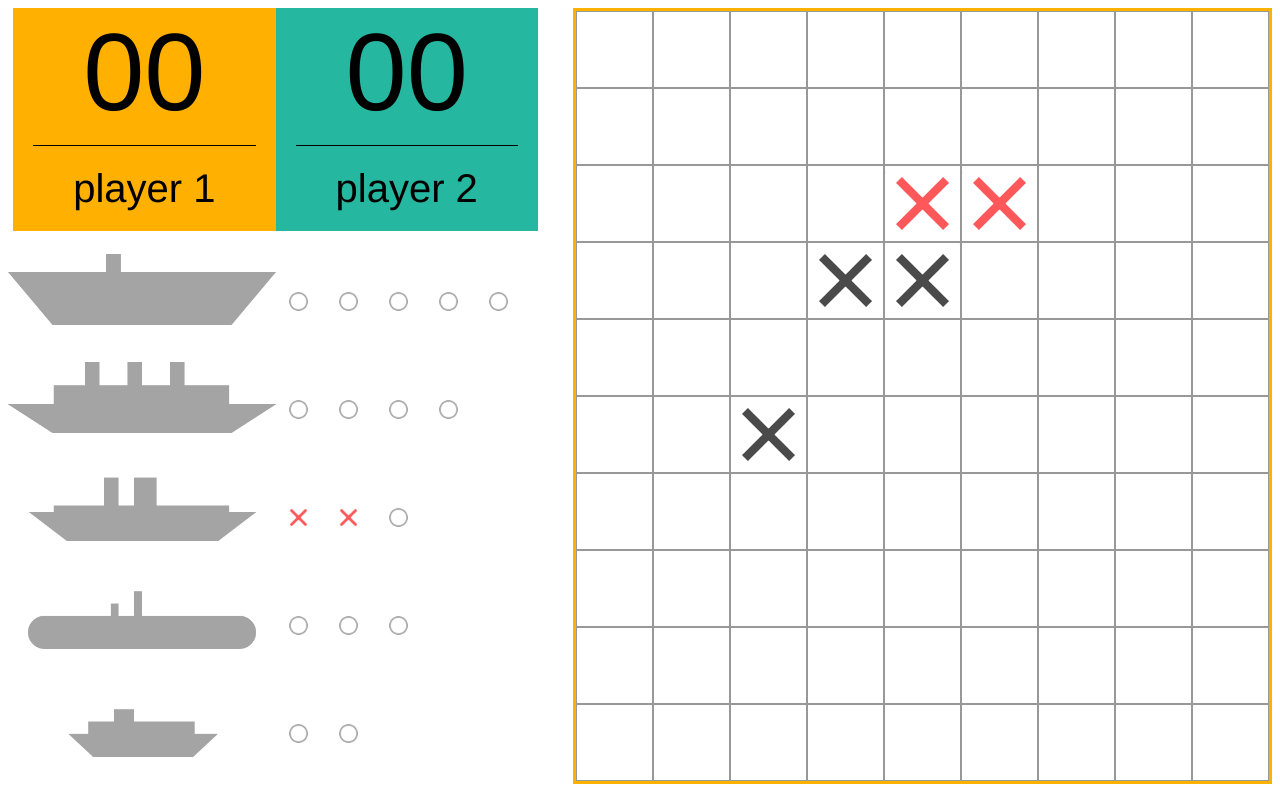
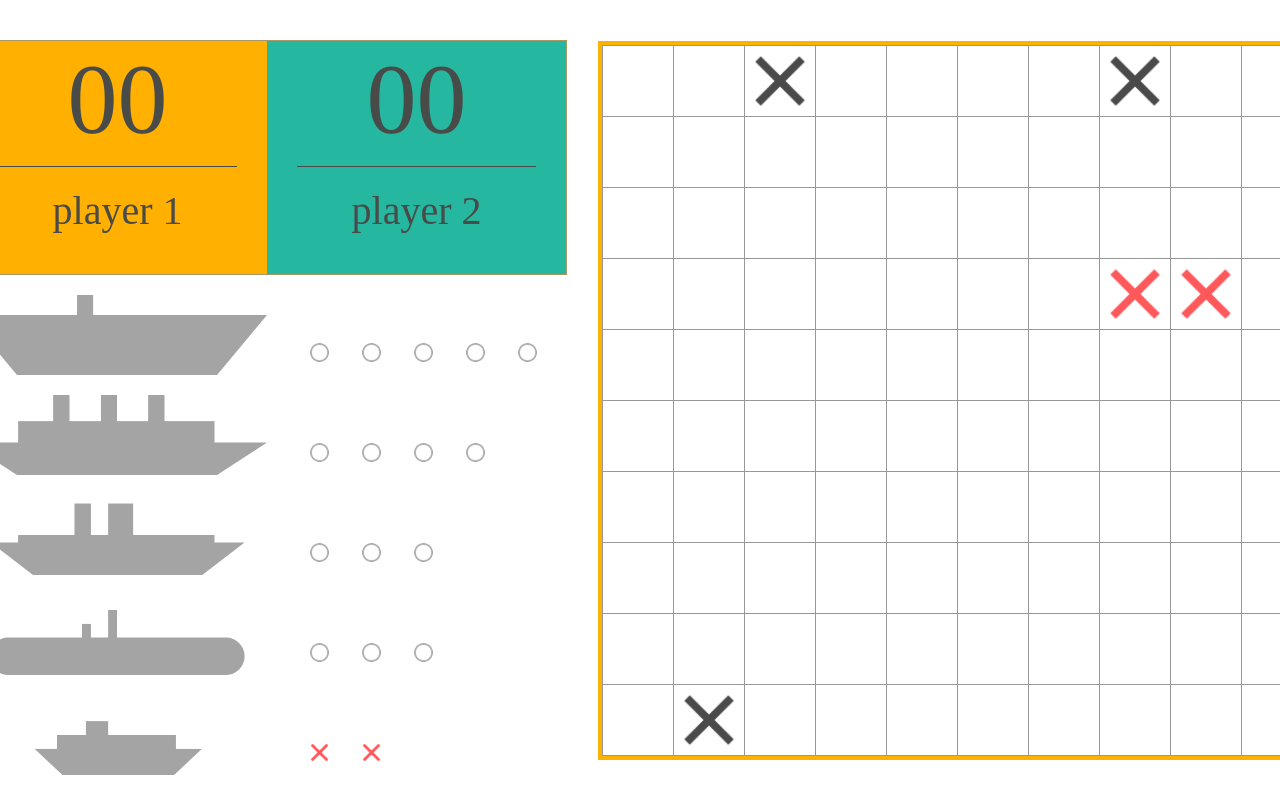
Before and after one commit to timmik994/Sea-Fight-Html, a plain HTML site: page index.html in a window 1280 px wide. Drawn offline with Linux system fonts and the light colour scheme.

Commit message:
Align elements. Add borders. change fonts.

```diff
--- a/css/index.css
+++ b/css/index.css
@@ -1,7 +1,13 @@
-body {
-  margin: 10;
-  padding: 0;
-  font-family: 'Franklin Gothic Medium', 'Arial Narrow', Arial, sans-serif ;
+body{
+  position: fixed;
+  display: -webkit-flex;
+  display: flex;
+  justify-content: center;
+  align-items: center;
+  align-content: center;
+  height: 100%;
+  width: 100%;
+  margin: 0;
 }
 
 .main-content{
@@ -9,18 +15,18 @@ body {
   display: flex;
   flex-direction: row;
   align-items: flex-start;
-  justify-content: space-around;
-  max-width: 1280px;
-  max-height: 760px;
-  flex-basis: 30%;
+  justify-content: flex-start;
+  align-items: center;
+  align-content: center;
 }
 
 .game-state{
   display: -webkit-flex;
   display: flex;
   flex-direction: column;
-  flex-grow: 1;
-  margin-right: 30px;
+  width: 600px;
+  height: 720px;
+  margin-right: 35px;
 }
 
 .players{
@@ -36,6 +42,10 @@ body {
   flex-direction: column;
   background-color: #25B7A0;
   text-align: center;
+  width: 50%;
+  border-bottom: 1px #A89867 solid;
+  border-right: 1px #A89867 solid;
+  border-top:1px #A89867 solid;
 }
 
 .yellow-player-state{
@@ -44,17 +54,25 @@ body {
   flex-direction: column;
   background-color: #FFB000;
   text-align: center;
+  width: 50%;
+  border-bottom: 1px #A89867 solid;
+  border-left: 1px #A89867 solid;
+  border-top:1px #A89867 solid;
 }
 
 .player-points{
-  font-size: 110px;
+  font-family: 'Segoe UI' sans-serif ;
+  color: #494B48;
+  font-size: 100px;
 }
 
 .player-name{
   font-size: 40px;
-  margin: 10px 20px 20px 20px;
-  border-top: 1px solid black;
-  padding: 20px 40px 0px 40px;
+  font-family: 'Segoe UI' sans-serif ;
+  color: #494B48;
+  margin: 10px 30px 20px 30px;
+  border-top: 1px solid #494B48;
+  padding: 20px 40px 20px 40px;
 }
 
 .fleet-state{
@@ -70,87 +88,70 @@ body {
   display: flex;
   flex-direction: row;
   align-items: flex-end;
+  align-content: flex-end;
   justify-content: flex-start;
-  margin-top: 8px;
+  margin-top: 20px;
+}
+
+.ship{
+  background-size: contain;
+  background-repeat: no-repeat;
+  background-position: center center;
+  width: 50%;
+  height: 80px;
+  margin: 0px 40px 0px 0px;
 }
 
 .aircraft{
   background-image: url("../Pics/aircraft.png");
-  background-size: contain;
-  background-repeat: no-repeat;
-  background-position: center center;
 
-  width: 50%;
-  height: 100px;
-  margin: 0px 10px 0px 0px;
 }
 
 .battleship{
   background-image: url("../Pics/battleship.png");
-  background-size: contain;
-  background-repeat: no-repeat;
-  background-position: center center;
-  width: 50%;
-  height: 100px;
-  margin: 0px 10px 0px 0px;
 }
 
 .cruiser{
   background-image: url("../Pics/cruiser.png");
-  background-size: contain;
-  background-repeat: no-repeat;
-  background-position: center center;
-  width: 50%;
-  height: 100px;
-  margin: 0px 10px 0px 0px;
 }
 
 .submarine{
   background-image: url("../Pics/submarine.png");
-  background-size: contain;
-  background-repeat: no-repeat;
-  background-position: center center;
-  width: 50%;
-  height: 100px;
-  margin: 0px 10px 0px 0px;
 }
 
 .carrier{
   background-image: url("../Pics/carrier.png");
-  background-size: contain;
-  background-repeat: no-repeat;
-  background-position: center center;
-  width: 50%;
-  height: 100px;
-  margin: 0px 10px 0px 0px;
 }
 
-.undamaged{
-  background-image: url("../Pics/miss.small.png");
+.ship-live{
   background-size: contain;
   background-repeat: no-repeat;
   background-position: center center;
   width: 25px;
   height: 25px;
-  margin: 0px 25px 25px 0px
+  margin: 0px 27px 10px 0px
+}
+
+.undamaged{
+  background-image: url("../Pics/miss.small.png");
 }
 
 .damaged{
   background-image: url("../Pics/hit.small.png");
-  background-size: contain;
-  background-repeat: no-repeat;
-  background-position: center center;
-  width: 25px;
-  height: 25px;
-  margin: 0px 25px 25px 0px
 }
 
 .game-field{
   display: -webkit-flex;
   display: flex;
-  flex-direction: column;
+  flex-direction: row;
+  flex-wrap: wrap;
   height: 100%;
-  border: 3px solid #FDB200;
+  width: 710px;
+  height: 710px;
+  min-width: 710px;
+  outline: 4px solid #FDB200;
+  border-right: 1px #989898 solid;
+  border-bottom: 1px #989898 solid;
 }
 
 .game-field-row{
@@ -159,13 +160,13 @@ body {
   flex-direction: row;
 }
 
-.empty-cell{
+.cell{
   background-color: white;
-  border: 0.2px;
-  border-style: solid;
+  border-top: 1px solid ;
+  border-left: 1px solid;
   border-color: #989898;
-  height: 75px;
-  width: 75px;
+  height: 70px;
+  width: 70px;
 }
 
 .miss-cell{
@@ -173,11 +174,6 @@ body {
   background-size: contain;
   background-repeat: no-repeat;
   background-position: center center;
-  border: 0.2px;
-  border-style: solid;
-  border-color: #989898;
-  height: 75px;
-  width: 75px;
 }
 
 .hit-cell{
@@ -185,9 +181,4 @@ body {
   background-size: contain;
   background-repeat: no-repeat;
   background-position: center center;
-  border: 0.2px;
-  border-style: solid;
-  border-color: #989898;
-  height: 75px;
-  width: 75px;
 }
--- a/index.html
+++ b/index.html
@@ -23,150 +23,140 @@
         </div>
         <div id="fleet-state" class="fleet-state">
           <div class="ship-state-icons">
-            <div class="aircraft"></div>
-            <div class="undamaged"></div>
-            <div class="undamaged"></div>
-            <div class="undamaged"></div>
-            <div class="undamaged"></div>
-            <div class="undamaged"></div>
+            <div class="ship aircraft"></div>
+            <div class="ship-live undamaged"></div>
+            <div class="ship-live undamaged"></div>
+            <div class="ship-live undamaged"></div>
+            <div class="ship-live undamaged"></div>
+            <div class="ship-live undamaged"></div>
           </div>
           <div class="ship-state-icons">
-            <div class="battleship"></div>
-            <div class="undamaged"></div>
-            <div class="undamaged"></div>
-            <div class="undamaged"></div>
-            <div class="undamaged"></div>
+            <div class="ship battleship"></div>
+            <div class="ship-live undamaged"></div>
+            <div class="ship-live undamaged"></div>
+            <div class="ship-live undamaged"></div>
+            <div class="ship-live undamaged"></div>
           </div>
           <div class="ship-state-icons">
-            <div class="cruiser"></div>
-            <div class="damaged"></div>
-            <div class="damaged"></div>
-            <div class="undamaged"></div>
+            <div class="ship cruiser"></div>
+            <div class="ship-live undamaged"></div>
+            <div class="ship-live undamaged"></div>
+            <div class="ship-live undamaged"></div>
           </div>
           <div class="ship-state-icons">
-            <div class="submarine"></div>
-            <div class="undamaged"></div>
-            <div class="undamaged"></div>
-            <div class="undamaged"></div>
+            <div class="ship submarine"></div>
+            <div class="ship-live undamaged"></div>
+            <div class="ship-live undamaged"></div>
+            <div class="ship-live undamaged"></div>
           </div>
           <div class="ship-state-icons">
-            <div class="carrier"></div>
-            <div class="undamaged"></div>
-            <div class="undamaged"></div>
+            <div class="ship carrier"></div>
+            <div class="ship-live damaged"></div>
+            <div class="ship-live damaged"></div>
           </div>
         </div>
       </div>
       <div id="game-field" class="game-field">
-        <div class="game-field-row">
-          <div class="empty-cell"></div>
-          <div class="empty-cell"></div>
-          <div class="empty-cell"></div>
-          <div class="empty-cell"></div>
-          <div class="empty-cell"></div>
-          <div class="empty-cell"></div>
-          <div class="empty-cell"></div>
-          <div class="empty-cell"></div>
-          <div class="empty-cell"></div>
-        </div>
-        <div class="game-field-row">
-          <div class="empty-cell"></div>
-          <div class="empty-cell"></div>
-          <div class="empty-cell"></div>
-          <div class="empty-cell"></div>
-          <div class="empty-cell"></div>
-          <div class="empty-cell"></div>
-          <div class="empty-cell"></div>
-          <div class="empty-cell"></div>
-          <div class="empty-cell"></div>
-        </div>
-        <div class="game-field-row">
-          <div class="empty-cell"></div>
-          <div class="empty-cell"></div>
-          <div class="empty-cell"></div>
-          <div class="empty-cell"></div>
-          <div class="hit-cell"></div>
-          <div class="hit-cell"></div>
-          <div class="empty-cell"></div>
-          <div class="empty-cell"></div>
-          <div class="empty-cell"></div>
-        </div>
-        <div class="game-field-row">
-          <div class="empty-cell"></div>
-          <div class="empty-cell"></div>
-          <div class="empty-cell"></div>
-          <div class="miss-cell"></div>
-          <div class="miss-cell"></div>
-          <div class="empty-cell"></div>
-          <div class="empty-cell"></div>
-          <div class="empty-cell"></div>
-          <div class="empty-cell"></div>
-        </div>
-        <div class="game-field-row">
-          <div class="empty-cell"></div>
-          <div class="empty-cell"></div>
-          <div class="empty-cell"></div>
-          <div class="empty-cell"></div>
-          <div class="empty-cell"></div>
-          <div class="empty-cell"></div>
-          <div class="empty-cell"></div>
-          <div class="empty-cell"></div>
-          <div class="empty-cell"></div>
-        </div>
-        <div class="game-field-row">
-          <div class="empty-cell"></div>
-          <div class="empty-cell"></div>
-          <div class="miss-cell"></div>
-          <div class="empty-cell"></div>
-          <div class="empty-cell"></div>
-          <div class="empty-cell"></div>
-          <div class="empty-cell"></div>
-          <div class="empty-cell"></div>
-          <div class="empty-cell"></div>
-        </div>
-        <div class="game-field-row">
-          <div class="empty-cell"></div>
-          <div class="empty-cell"></div>
-          <div class="empty-cell"></div>
-          <div class="empty-cell"></div>
-          <div class="empty-cell"></div>
-          <div class="empty-cell"></div>
-          <div class="empty-cell"></div>
-          <div class="empty-cell"></div>
-          <div class="empty-cell"></div>
-        </div>
-        <div class="game-field-row">
-          <div class="empty-cell"></div>
-          <div class="empty-cell"></div>
-          <div class="empty-cell"></div>
-          <div class="empty-cell"></div>
-          <div class="empty-cell"></div>
-          <div class="empty-cell"></div>
-          <div class="empty-cell"></div>
-          <div class="empty-cell"></div>
-          <div class="empty-cell"></div>
-        </div>
-        <div class="game-field-row">
-          <div class="empty-cell"></div>
-          <div class="empty-cell"></div>
-          <div class="empty-cell"></div>
-          <div class="empty-cell"></div>
-          <div class="empty-cell"></div>
-          <div class="empty-cell"></div>
-          <div class="empty-cell"></div>
-          <div class="empty-cell"></div>
-          <div class="empty-cell"></div>
-        </div>
-        <div class="game-field-row">
-          <div class="empty-cell"></div>
-          <div class="empty-cell"></div>
-          <div class="empty-cell"></div>
-          <div class="empty-cell"></div>
-          <div class="empty-cell"></div>
-          <div class="empty-cell"></div>
-          <div class="empty-cell"></div>
-          <div class="empty-cell"></div>
-          <div class="empty-cell"></div>
-        </div>
+        <div class="cell"></div>
+        <div class="cell"></div>
+        <div class="cell miss-cell"></div>
+        <div class="cell"></div>
+        <div class="cell"></div>
+        <div class="cell"></div>
+        <div class="cell"></div>
+        <div class="cell miss-cell"></div>
+        <div class="cell"></div>
+        <div class="cell miss"></div>
+        <div class="cell"></div>
+        <div class="cell"></div>
+        <div class="cell"></div>
+        <div class="cell"></div>
+        <div class="cell"></div>
+        <div class="cell"></div>
+        <div class="cell"></div>
+        <div class="cell"></div>
+        <div class="cell"></div>
+        <div class="cell"></div>
+        <div class="cell"></div>
+        <div class="cell"></div>
+        <div class="cell"></div>
+        <div class="cell"></div>
+        <div class="cell"></div>
+        <div class="cell"></div>
+        <div class="cell"></div>
+        <div class="cell"></div>
+        <div class="cell"></div>
+        <div class="cell"></div>
+        <div class="cell"></div>
+        <div class="cell"></div>
+        <div class="cell"></div>
+        <div class="cell"></div>
+        <div class="cell"></div>
+        <div class="cell"></div>
+        <div class="cell"></div>
+        <div class="cell hit-cell"></div>
+        <div class="cell hit-cell"></div>
+        <div class="cell"></div>
+        <div class="cell"></div>
+        <div class="cell"></div>
+        <div class="cell"></div>
+        <div class="cell"></div>
+        <div class="cell"></div>
+        <div class="cell"></div>
+        <div class="cell"></div>
+        <div class="cell"></div>
+        <div class="cell"></div>
+        <div class="cell"></div>
+        <div class="cell"></div>
+        <div class="cell"></div>
+        <div class="cell"></div>
+        <div class="cell"></div>
+        <div class="cell"></div>
+        <div class="cell"></div>
+        <div class="cell"></div>
+        <div class="cell"></div>
+        <div class="cell"></div>
+        <div class="cell"></div>
+        <div class="cell"></div>
+        <div class="cell"></div>
+        <div class="cell"></div>
+        <div class="cell"></div>
+        <div class="cell"></div>
+        <div class="cell"></div>
+        <div class="cell"></div>
+        <div class="cell"></div>
+        <div class="cell"></div>
+        <div class="cell"></div>
+        <div class="cell"></div>
+        <div class="cell"></div>
+        <div class="cell"></div>
+        <div class="cell"></div>
+        <div class="cell"></div>
+        <div class="cell"></div>
+        <div class="cell"></div>
+        <div class="cell"></div>
+        <div class="cell"></div>
+        <div class="cell"></div>
+        <div class="cell"></div>
+        <div class="cell"></div>
+        <div class="cell"></div>
+        <div class="cell"></div>
+        <div class="cell"></div>
+        <div class="cell"></div>
+        <div class="cell"></div>
+        <div class="cell"></div>
+        <div class="cell"></div>
+        <div class="cell"></div>
+        <div class="cell"></div>
+        <div class="cell miss-cell"></div>
+        <div class="cell"></div>
+        <div class="cell"></div>
+        <div class="cell"></div>
+        <div class="cell"></div>
+        <div class="cell"></div>
+        <div class="cell"></div>
+        <div class="cell"></div>
+        <div class="cell"></div>
       </div>
     </div>
   </body>
```
